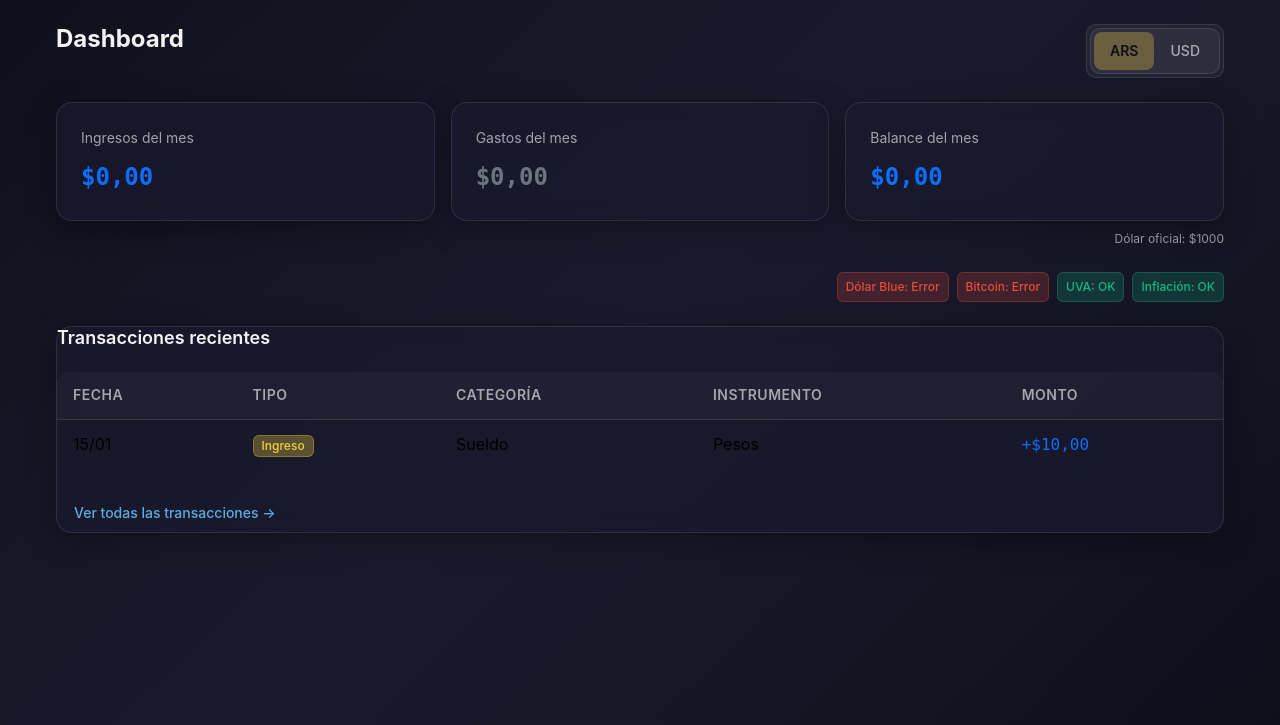
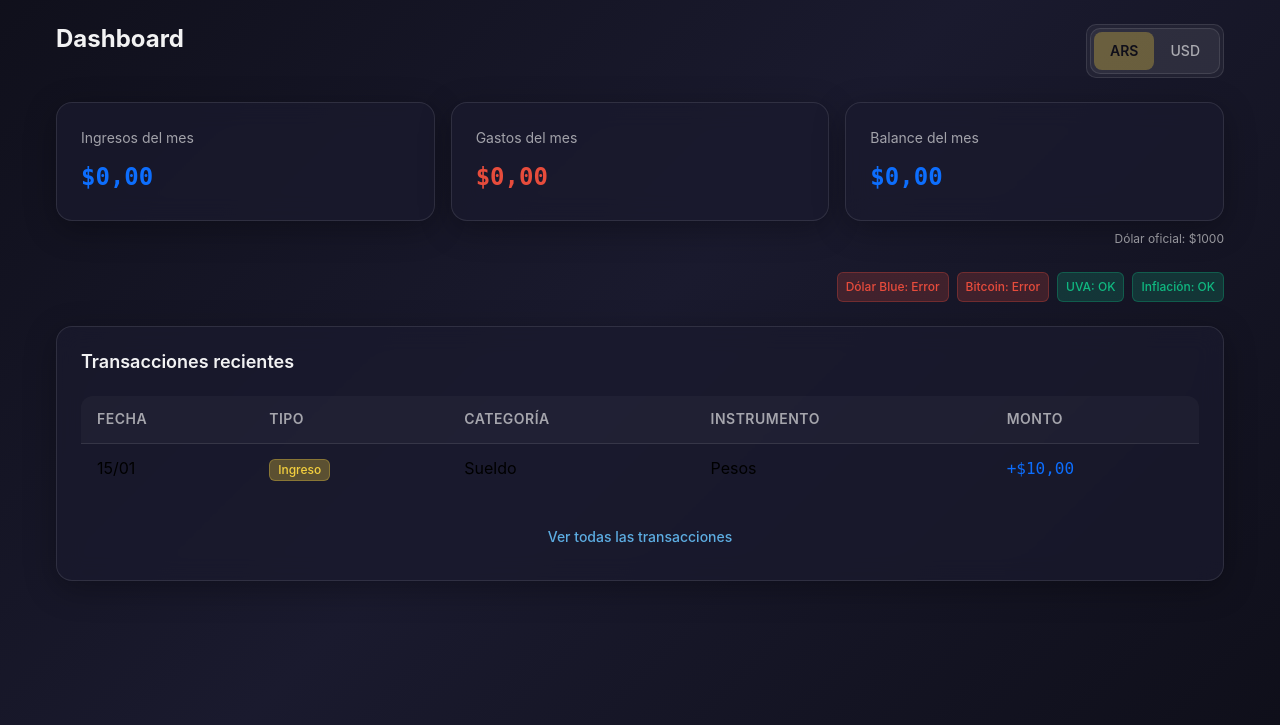
Before and after one commit to facundoroman0/arsforte-project, a Django app: page /dashboard/ in a window 1280 px wide. Shown: the part 75-800 px from the top of the page. Run offline with Django 5.2, Linux system fonts and the light colour scheme; a user stored in the database is signed in; tables that the repository leaves empty hold one stand-in row (values such as "Sample post"); a database or web service that is not in the repository returns one stand-in record (values such as "Sample title"); data that the repository does not hold is empty.

Commit message:
fix: Dashboard styling improvements
- Add metric-expense color (red #e74c3c) for Gastos del mes
- Add padding to power, opportunity, recent transactions cards
- Center 'Ver todas las transacciones' link

```diff
--- a/static/css/styles.css
+++ b/static/css/styles.css
@@ -293,6 +293,14 @@ a:hover {
 .text-warning { color: var(--color-warning); }
 .text-muted { color: var(--text-muted); }
 .text-secondary-text { color: var(--text-secondary); }
+.text-center { text-align: center; }
+.text-right { text-align: right; }
+.text-left { text-align: left; }
+
+/* Metric Expense Color */
+.metric-expense {
+  color: #e74c3c;
+}
 
 /* Badge */
 .badge {
--- a/templates/dashboard.html
+++ b/templates/dashboard.html
@@ -45,7 +45,7 @@
       </div>
       <div class="glass-card metric-card">
         <span class="text-sm text-secondary-text">Gastos del mes</span>
-        <span class="text-2xl font-bold text-secondary font-mono">
+        <span class="text-2xl font-bold font-mono metric-expense">
           <span class="ars-value">{{ expenses|money }}</span>
           <span class="usd-value" style="display:none">US$ {{ expenses_usd|default:"0" }}</span>
         </span>
@@ -102,7 +102,8 @@
     {% endif %} {% endcomment %}
 
     {% if purchasing_power and purchasing_power.total_income > 0 %}
-    <div class="glass-card mt-6 purchasing-power-card">
+    <div class="glass-card mt-6 purchasing-power-card" style="padding: var(--space-6);">
+      <div class="purchasing-power-header">
       <div class="purchasing-power-header">
         <h2 class="text-lg font-semibold">Tu poder adquisitivo real</h2>
         <span class="period-badge">{{ purchasing_power.start_date|date:"d/m" }} → hoy</span>
@@ -125,7 +126,7 @@
     {% endif %}
 
     {% if opportunity and opportunity.balance_in_pesos > 0 %}
-    <div class="glass-card mt-6">
+    <div class="glass-card mt-6" style="padding: var(--space-6);">
       <h2 class="text-lg font-semibold mb-4">Costo de Oportunidad</h2>
       <p class="text-sm text-secondary-text mb-4">Si hubieras invertido tu balance en pesos ({{ opportunity.balance_in_pesos|money }}) en lugar de mantenerlo:</p>
       <div class="opportunity-grid">
@@ -152,7 +153,7 @@
     {% endif %}
 
     {% if recent_transactions %}
-    <div class="glass-card mt-6">
+    <div class="glass-card mt-6" style="padding: var(--space-6);">
       <h2 class="text-lg font-semibold mb-4">Transacciones recientes</h2>
       <table class="table">
         <thead>
@@ -182,8 +183,8 @@
           {% endfor %}
         </tbody>
       </table>
-      <div class="mt-4">
-        <a href="{% url 'transactions:list' %}" class="btn btn-ghost">Ver todas las transacciones →</a>
+      <div class="mt-4 text-center">
+        <a href="{% url 'transactions:list' %}" class="btn btn-ghost">Ver todas las transacciones</a>
       </div>
     </div>
     {% else %}
```
